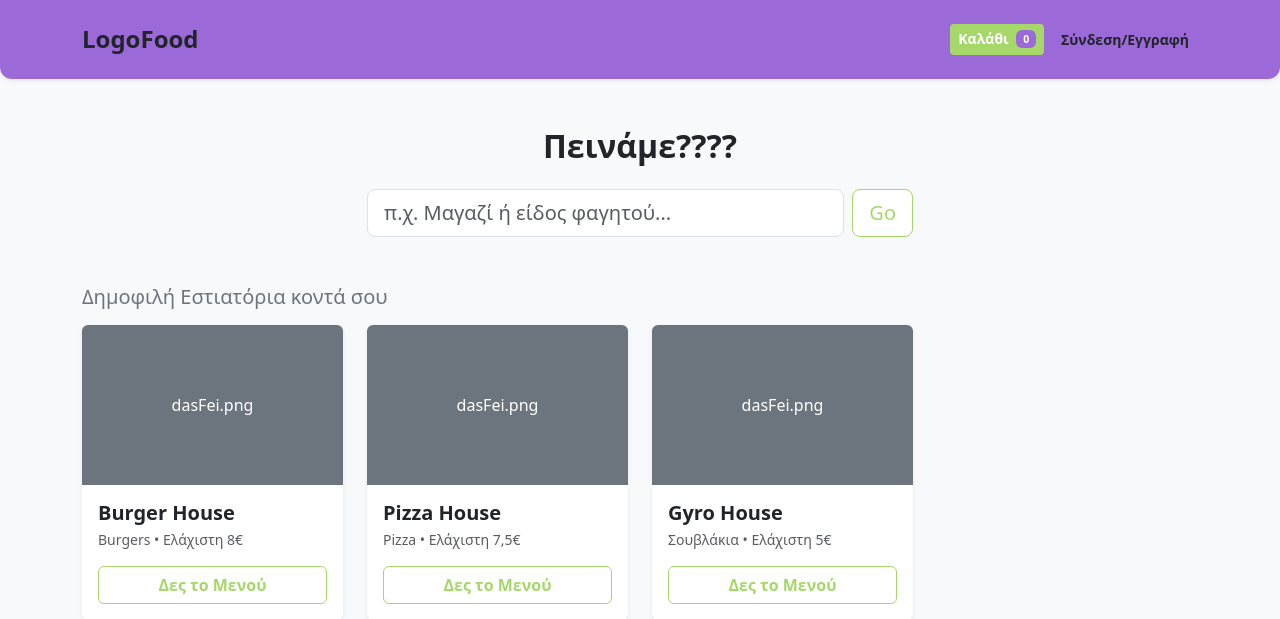
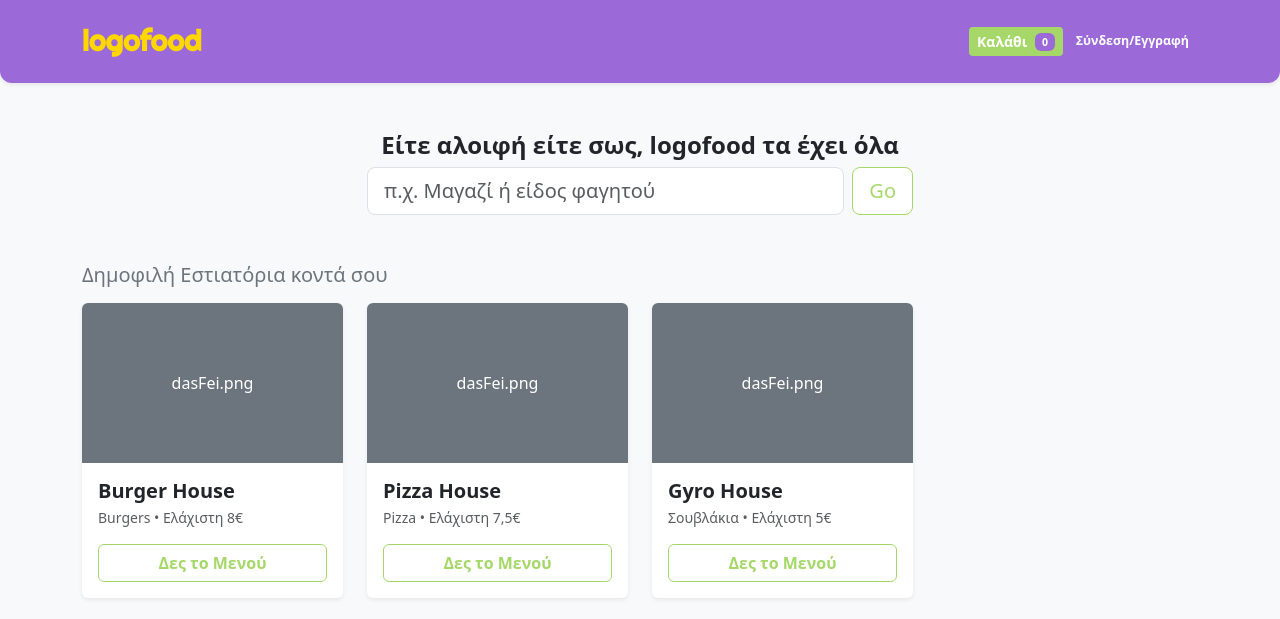
Before and after one commit to jimfil/onlineFoodDeliveryApplication, a web app: file index.html in a window 1280 px wide. Shown: the top 619 px of the page. Run offline with its HTML, style and script files only (its server is not run), Linux system fonts and the light colour scheme.

Commit message:
logo font + merikes allages color

```diff
--- a/css/style.css
+++ b/css/style.css
@@ -1,12 +1,17 @@
 .btn-custom {
-    background-color: #a6d869;
-    color: rgb(255, 255, 255);
+    background-color: #a6d869  ;
+    color: rgb(255, 255, 255) !important;
     border: none;
 }
 
 .btn-custom:hover {
-    background-color: #41223b;
+    background-color: #b8e07f;
     color: white;
+}
+
+.btn-custom:active {
+    background-color: #8bb55a  !important;
+    color: white !important;
 }
 
 .custom-header {
@@ -48,3 +53,19 @@
     background-color: #c45050 !important;
     color: white !important;
 }
+
+#logo {
+    font-family: 'Righteous', cursive;
+    font-size: 120%;
+    color: #FFD700 !important;
+}
+
+.slogan{
+    font-size: 1.5rem;
+    margin: 0.5rem !important;
+}
+
+.text-auth {
+    color: white !important;
+    font-size: 0.775rem !important;
+}
--- a/index.html
+++ b/index.html
@@ -6,31 +6,36 @@
     <meta name="viewport" content="width=device-width, initial-scale=1.0">
     <title>LogoFood - Παραγγελία Φαγητού</title>
     <link href="https://cdn.jsdelivr.net/npm/bootstrap@5.3.3/dist/css/bootstrap.min.css" rel="stylesheet">
+
+    <link rel="preconnect" href="https://fonts.googleapis.com">
+    <link rel="preconnect" href="https://fonts.gstatic.com" crossorigin>
+    <link href="https://fonts.googleapis.com/css2?family=Righteous&display=swap" rel="stylesheet">
     <link rel="stylesheet" href="css/style.css">
+
 </head>
 
 <body class="bg-light">
-    <header class="custom-header py-4 shadow-sm">
+    <header class="custom-header py-4 py-md-3 py-lg-4 shadow-sm">
         <div class="container d-flex justify-content-between align-items-center">
-            <h1 class="h4 mb-0 custom-header-text fw-bold">
-                <a href="index.html" class="text-decoration-none text-dark">LogoFood</a>
+            <h1 class="h4 h5-md mb-0 custom-header-text fw-bold">
+                <a href="index.html" class="text-decoration-none text-dark" id="logo">logofood</a>
             </h1>
-            <div class="d-flex gap-2">
+            <div class="d-flex gap-2 gap-md-1">
                 <a href="cart.html" class="btn btn-custom btn-sm fw-bold">
                     Καλάθι <span class="badge custom-number ms-1">0</span>
                 </a>
-                <a href="login.html" class="btn btn-sm fw-bold text-dark">Σύνδεση/Εγγραφή</a>
+                <a href="login.html" class="btn btn-sm fw-bold text-auth">Σύνδεση/Εγγραφή</a>
             </div>
         </div>
     </header>
 
     <section class="container my-5 text-center">
-        <h2 class="fw-bold mb-4">Πεινάμε????</h2>
+        <h2 class="slogan fw-bold mb-4">Είτε αλοιφή είτε σως, logofood τα έχει όλα</h2>
         <div class="row justify-content-center">
             <div class="col-md-8 col-lg-6">
                 <div class="d-flex gap-2">
                     <input type="text" id="searchRestaurant" class="form-control form-control-lg"
-                        placeholder="π.χ. Μαγαζί ή είδος φαγητού...">
+                        placeholder="π.χ. Μαγαζί ή είδος φαγητού">
                     <button class="btn btn-menu btn-lg px-3">Go</button>
                 </div>
             </div>
```
Also changed, not shown: cart.html (+6 -2 lines), cartguest.html (+6 -2 lines), login.html (+6 -2 lines), register.html (+6 -2 lines), restaurant.html (+5 -2 lines).
